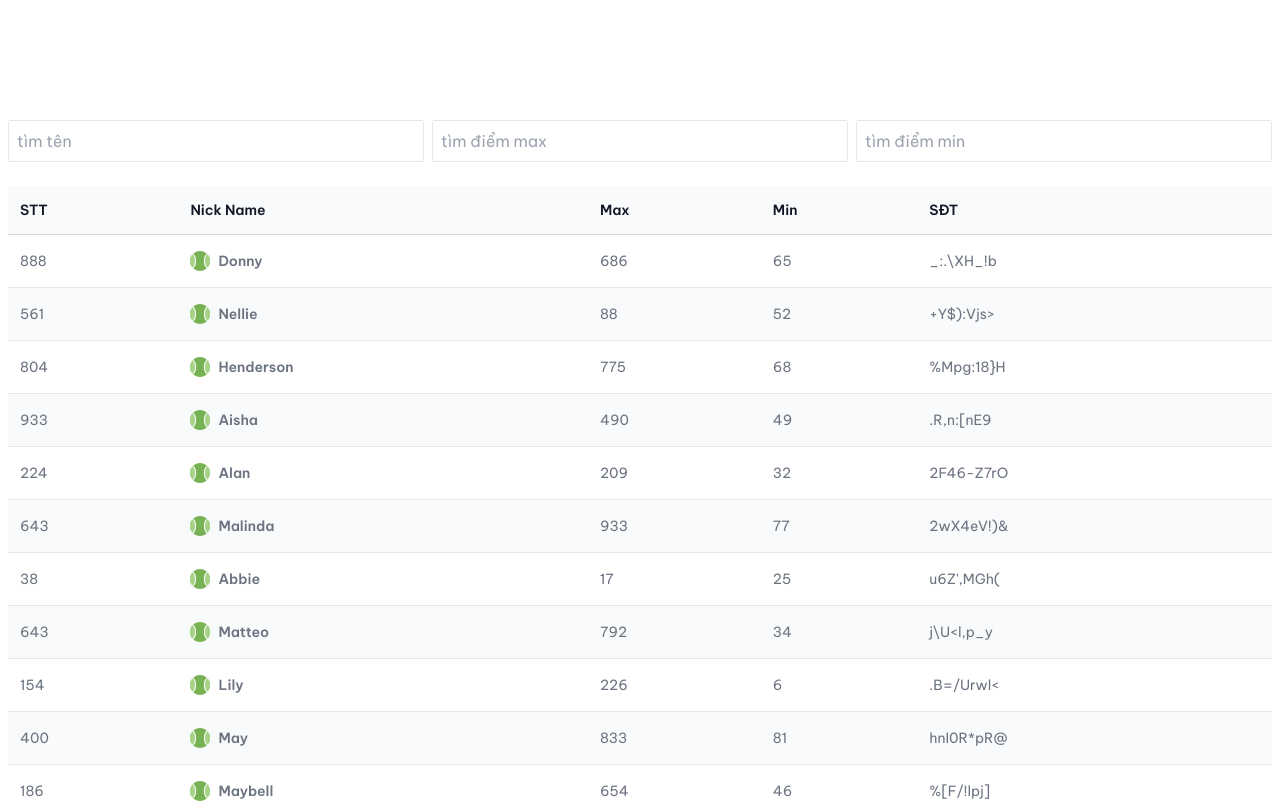
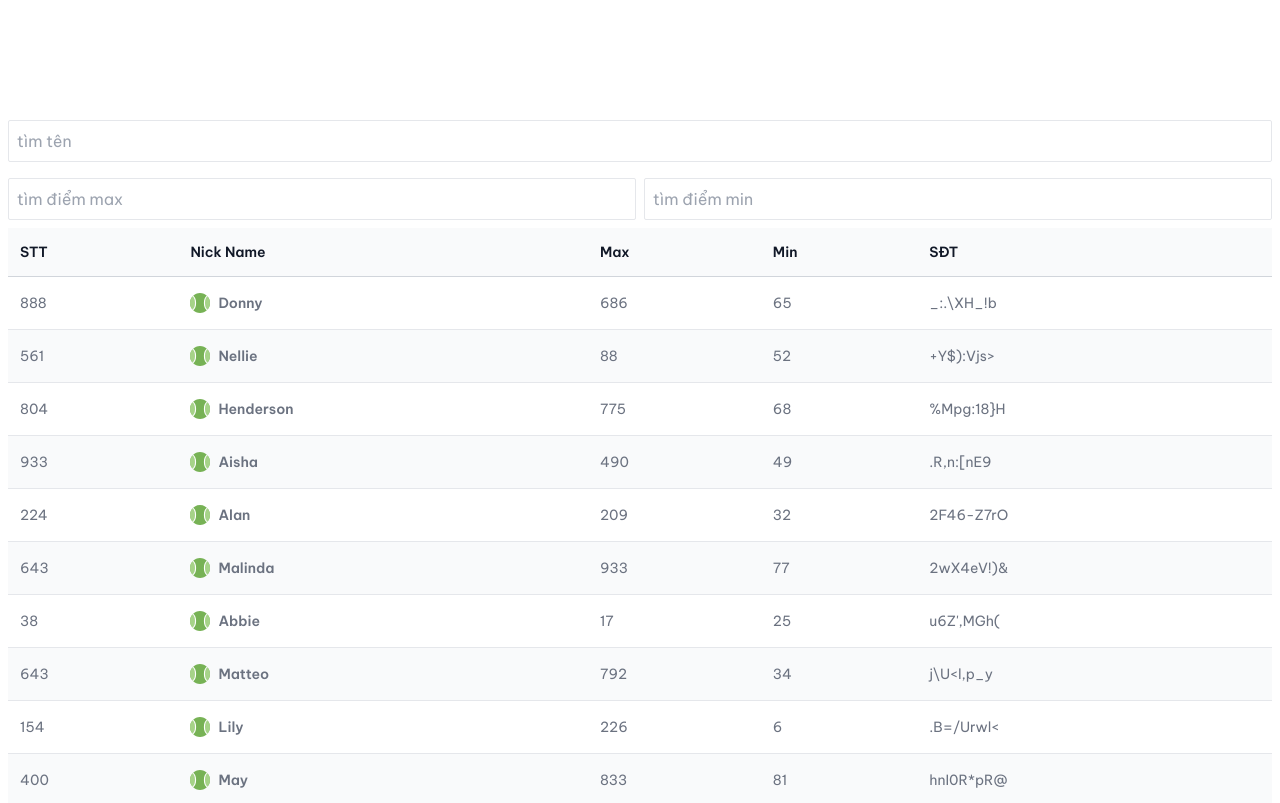
Before and after one commit to dflyapp/tennis-btn, a Next.js app: page /bang-diem/FilterTable in a window 1280 px wide. Shown: the top 803 px of the page. Built offline with nearby package versions, Linux system fonts and the light colour scheme.

Commit message:
fix: css max min leaderboard

```diff
--- a/pages/bang-diem/FilterTable.tsx
+++ b/pages/bang-diem/FilterTable.tsx
@@ -199,10 +199,12 @@ export default function FilterTable({ dataSet }: Props) {
           }}
           value={searchText}
         />
+      </div>
+      <div className="flex">
         <input
           placeholder="tìm điểm max"
           type="text"
-          className="border px-2 py-2 w-full ml-2 rounded-sm"
+          className="border px-2 py-2 w-full rounded-sm"
           onChange={(event) => {
             const input = event.target.value.toString();
             if (event.target.value !== "") {
```
